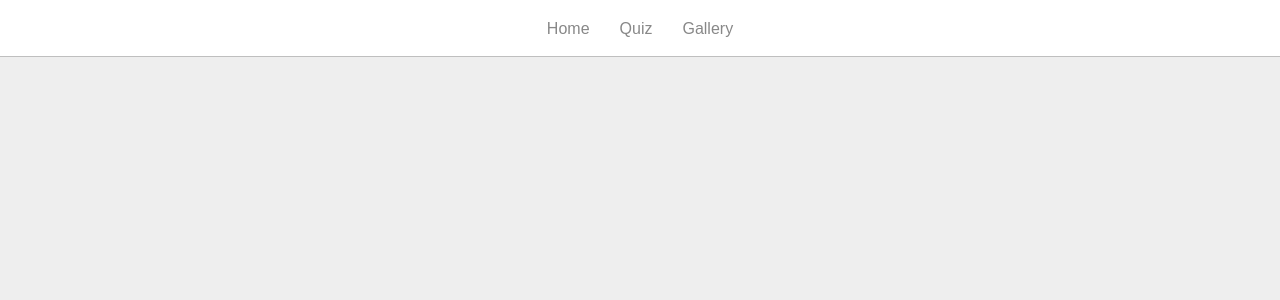
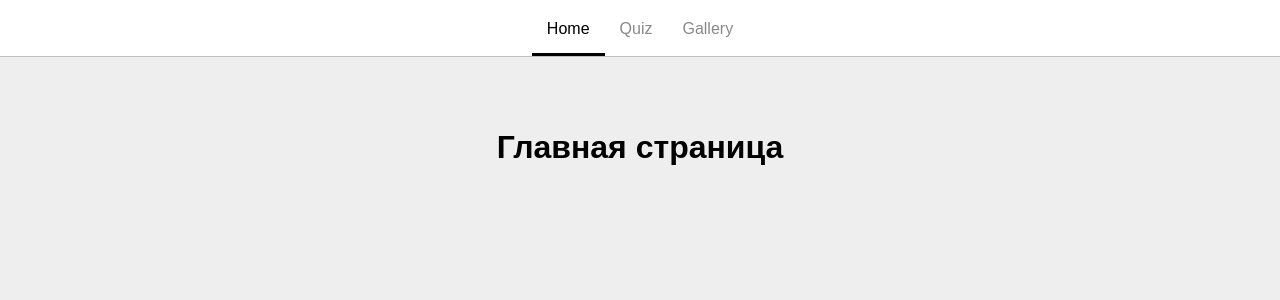
Before and after one commit to Extnow/pwa-test, a React (Create React App) app: page / in a window 1280 px wide. Shown: the top 300 px of the page. Built offline with nearby package versions, Linux system fonts and the light colour scheme.

Commit message:
фикс роута на главную страницу

```diff
--- a/src/App.js
+++ b/src/App.js
@@ -12,7 +12,7 @@ export default class App extends Component {
         <React.Fragment>
           <div className="App">
             <Route path="/" component={Header} />
-            <Route exact path="/home" component={Home} />
+            <Route exact path="/" component={Home} />
             <Route exact path="/quiz" component={AppQuiz} />
             <Route exact path="/gallery" component={Gallery} />
           </div>
--- a/src/Header.js
+++ b/src/Header.js
@@ -23,9 +23,15 @@ const Link = styled(NavLink)`
 
 const Header = () => (
   <header className="App-header">
-    <Link to="/home">Home</Link>
-    <Link to="/quiz">Quiz</Link>
-    <Link to="/gallery">Gallery</Link>
+    <Link exact to="/">
+      Home
+    </Link>
+    <Link exact to="/quiz">
+      Quiz
+    </Link>
+    <Link exact to="/gallery">
+      Gallery
+    </Link>
   </header>
 );
 
```
